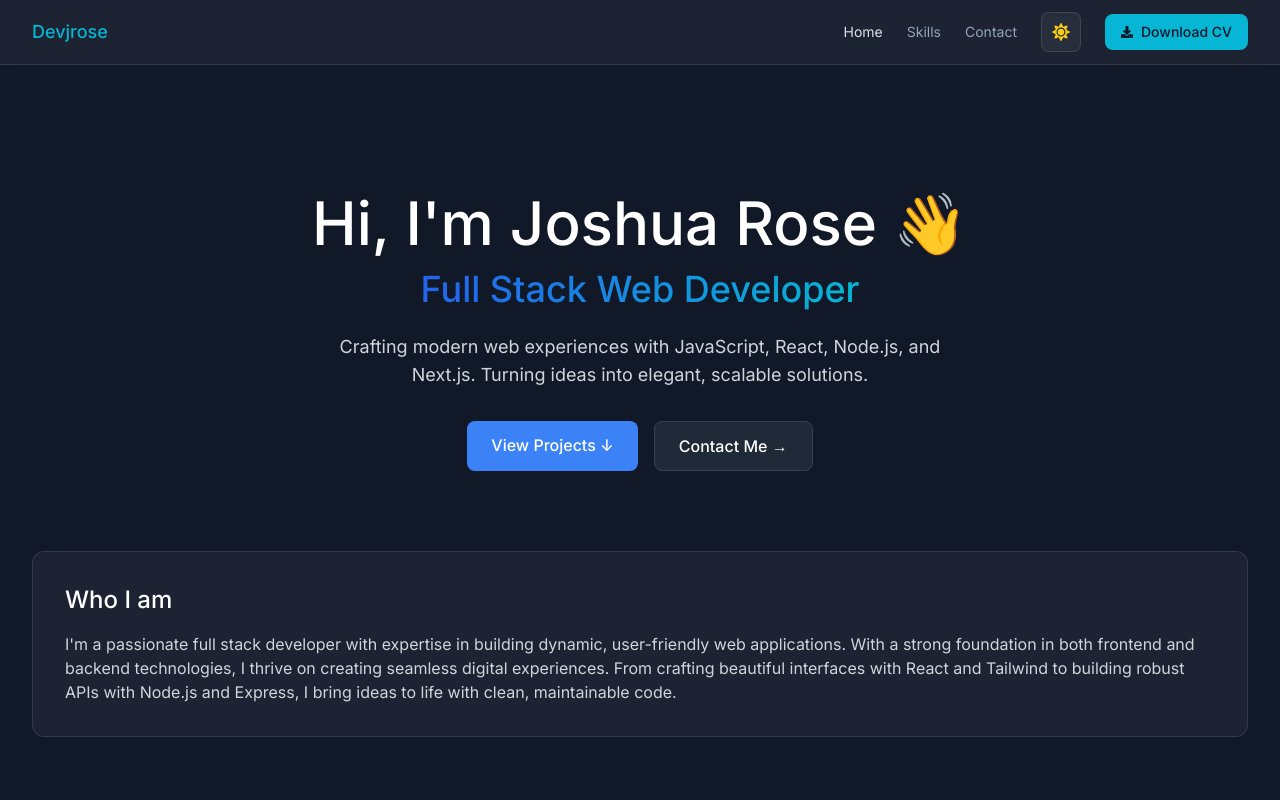
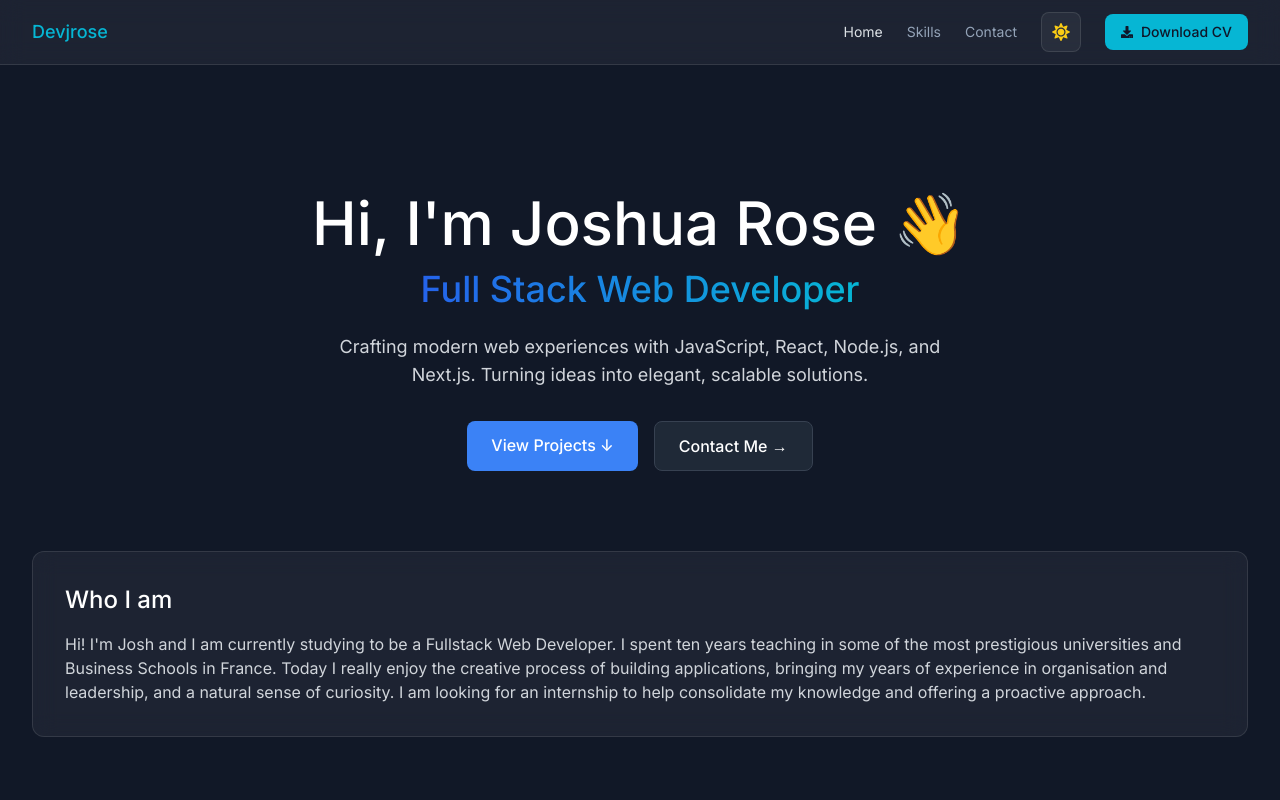
Before and after one commit to jw-rose/jrose-portfolio-page, a Next.js app in the folder my-portfolio/: page / in a window 1280 px wide. Shown: the top 800 px of the page. Built offline with nearby package versions, Linux system fonts and the light colour scheme.

Commit message:
updated hero section

```diff
--- a/my-portfolio/app/page.tsx
+++ b/my-portfolio/app/page.tsx
@@ -13,11 +13,11 @@ export default function Home() {
             Who I am
           </h2>
           <p className="text-gray-700 dark:text-gray-300 leading-relaxed text-sm sm:text-base">
-            I'm a passionate full stack developer with expertise in building dynamic,
-            user-friendly web applications. With a strong foundation in both frontend
-            and backend technologies, I thrive on creating seamless digital experiences.
-            From crafting beautiful interfaces with React and Tailwind to building robust
-            APIs with Node.js and Express, I bring ideas to life with clean, maintainable code.
+            Hi! I'm Josh and I am currently studying to be a Fullstack Web Developer. I spent ten years
+teaching in some of the most prestigious universities and Business Schools in France. Today I
+really enjoy the creative process of building applications, bringing my years of experience in
+organisation and leadership, and a natural sense of curiosity. I am looking for an internship
+to help consolidate my knowledge and offering a proactive approach.
           </p>
         </div>
       </section>
--- a/my-portfolio/components/Navbar.tsx
+++ b/my-portfolio/components/Navbar.tsx
@@ -96,7 +96,7 @@ export default function Navbar() {
 
               {/* FIXED: Added <a> */}
               <a
-                href="/Joshua-Rose-cv.pdf"
+                href="/CV-Joshua-Rose-FR.pdf"
                 download
                 className="bg-[#06B6D4] text-white dark:text-[#0F172A] px-4 py-2 rounded-lg text-sm font-medium hover:bg-[#0891b2] transition-colors flex items-center justify-center gap-2 w-full"
               >
```
Also changed, not shown: 1 other file (tests, documents, lock files or other folders).
